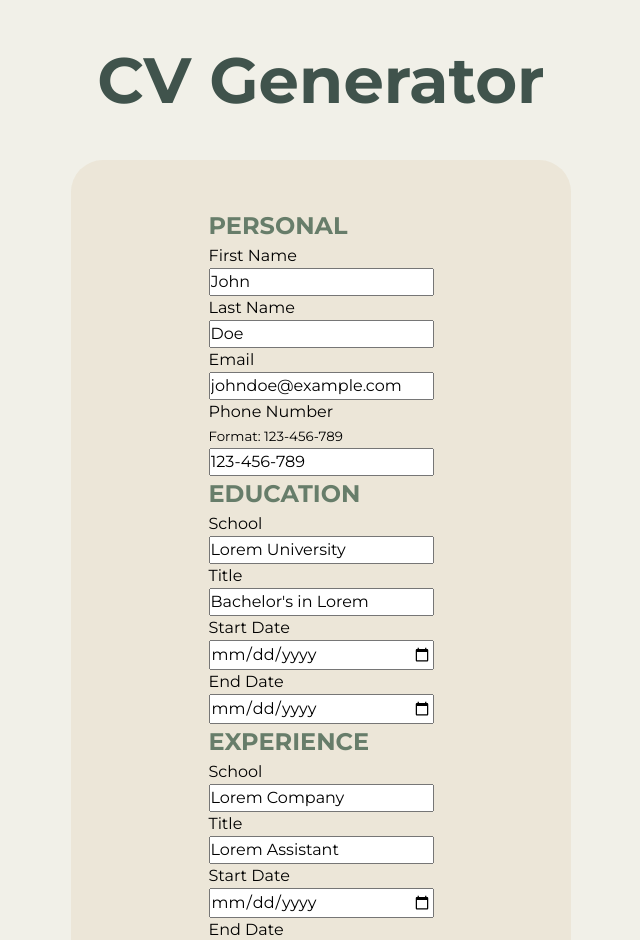
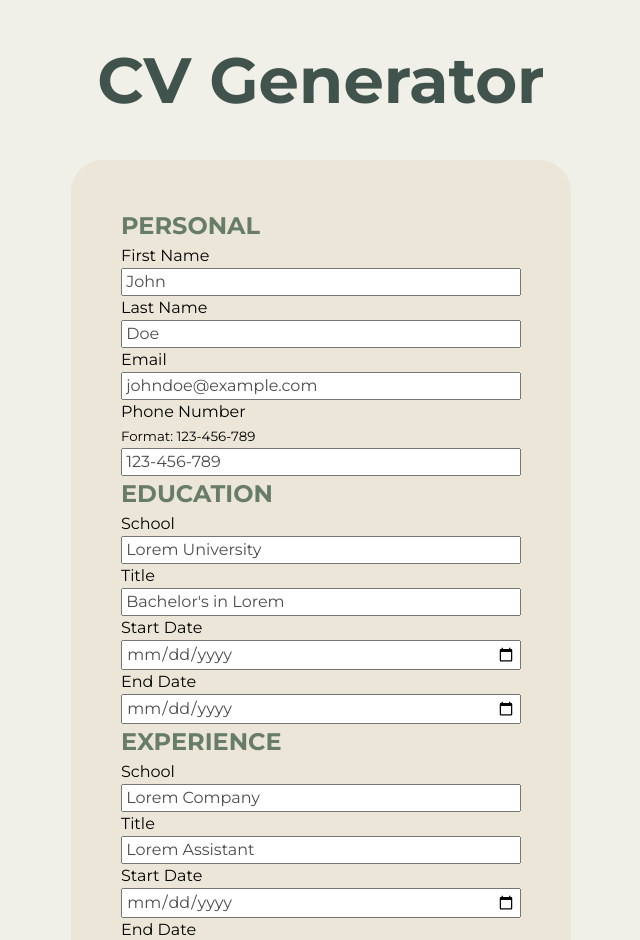
Before and after one commit to joaquimlcbfranco/cv-app, a React (Vite) app: page / in a window 1280 px wide. Shown: the top 940 px of the page, without its empty margins (319-959 px from the left). Built offline with nearby package versions, Linux system fonts and the light colour scheme.

Commit message:
feat: Style input container, add padding

```diff
--- a/src/styles/education.css
+++ b/src/styles/education.css
@@ -4,8 +4,8 @@ h2 {
 }
 
 .education {
-  width: 45%;
-  max-width: 500px;
+  width: 80%;
+  max-width: 400px;
 }
 
 .education-inputs {
@@ -17,4 +17,15 @@ h2 {
 
 .education-inputs input {
   width: 100%;
+  padding: 0 0.2em;
+  transition: color 200ms ease-in-out;
 }
+
+.education-inputs input:not(:focus) {
+  color: rgba(0, 0, 0, 0.7);
+}
+
+.education-inputs input:focus,
+.education-inputs input:hover {
+  color: rgba(0, 0, 0);
+}
--- a/src/styles/experience.css
+++ b/src/styles/experience.css
@@ -4,8 +4,8 @@ h2 {
 }
 
 .experience {
-  width: 45%;
-  max-width: 500px;
+  width: 80%;
+  max-width: 400px;
 }
 
 .experience-inputs {
@@ -17,4 +17,15 @@ h2 {
 
 .experience-inputs input {
   width: 100%;
+  padding: 0 0.2em;
+  transition: color 200ms ease-in-out;
 }
+
+.experience-inputs input:not(:focus) {
+  color: rgba(0, 0, 0, 0.7);
+}
+
+.experience-inputs input:focus,
+.experience-inputs input:hover {
+  color: rgba(0, 0, 0);
+}
--- a/src/styles/personal.css
+++ b/src/styles/personal.css
@@ -4,8 +4,8 @@ h2 {
 }
 
 .personal {
-  width: 45%;
-  max-width: 500px;
+  width: 80%;
+  max-width: 400px;
 }
 
 .personal-inputs {
@@ -17,4 +17,15 @@ h2 {
 
 .personal-inputs input {
   width: 100%;
+  padding: 0 0.2em;
+  transition: color 200ms ease-in-out;
 }
+
+.personal-inputs input:not(:focus) {
+  color: rgba(0, 0, 0, 0.7);
+}
+
+.personal-inputs input:focus,
+.personal-inputs input:hover {
+  color: rgba(0, 0, 0);
+}
```
